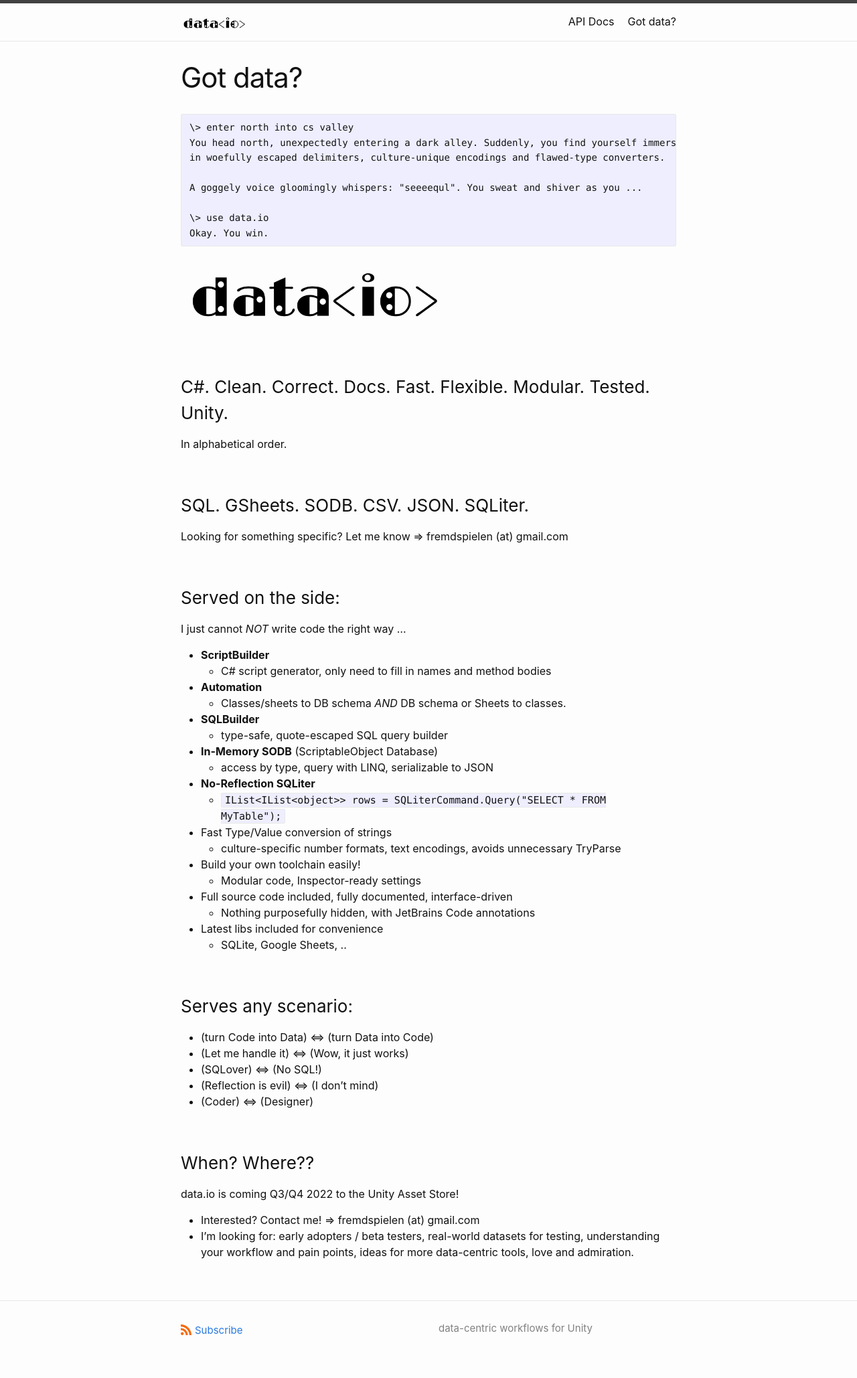
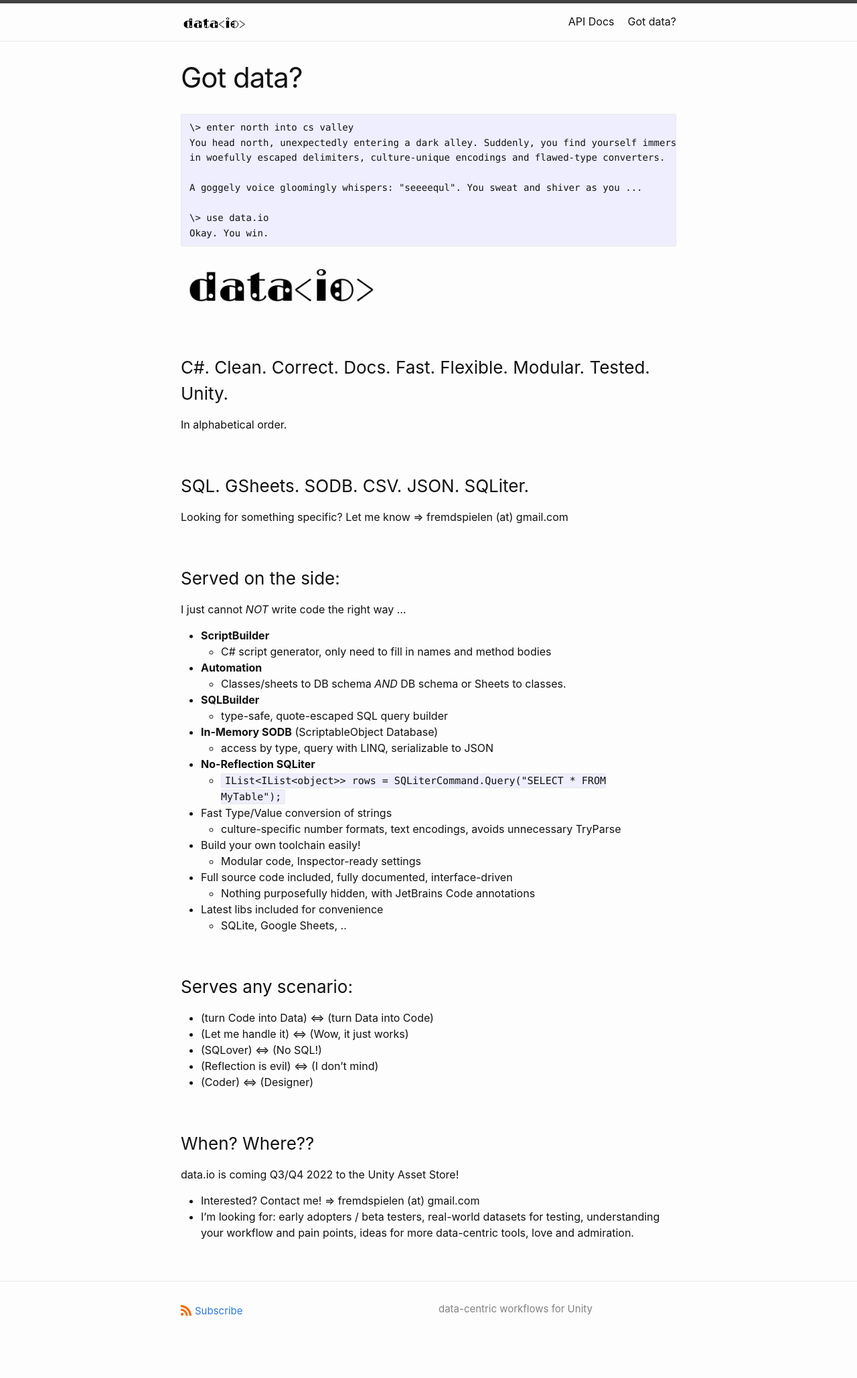
Before and after one commit to CodeSmile-0000011110110111/data.io-home, a Jekyll site: the page built from index.md, in a window 1280 px wide. Shown: the whole page at 67% size. Built offline with Jekyll 4.4.1, drawn with Linux system fonts in a browser that asks for light colours; after the commit the page ends 2029 px from its top, so only the background shows below that.

Commit message:
Update index.md

````diff
--- a/index.md
+++ b/index.md
@@ -12,7 +12,7 @@
 \> use data.io
 Okay. You win.
 ```
-<img src="/data.io-home/assets/data.io-banner-transparent-50.png" alt="data.io logo" width="400"/>
+<img src="/data.io-home/assets/data.io-banner-transparent-50.png" alt="data.io logo" width="300"/>
 ### C#. Clean. Correct. Docs. Fast. Flexible. Modular. Tested. Unity.
 In alphabetical order.
 
````
